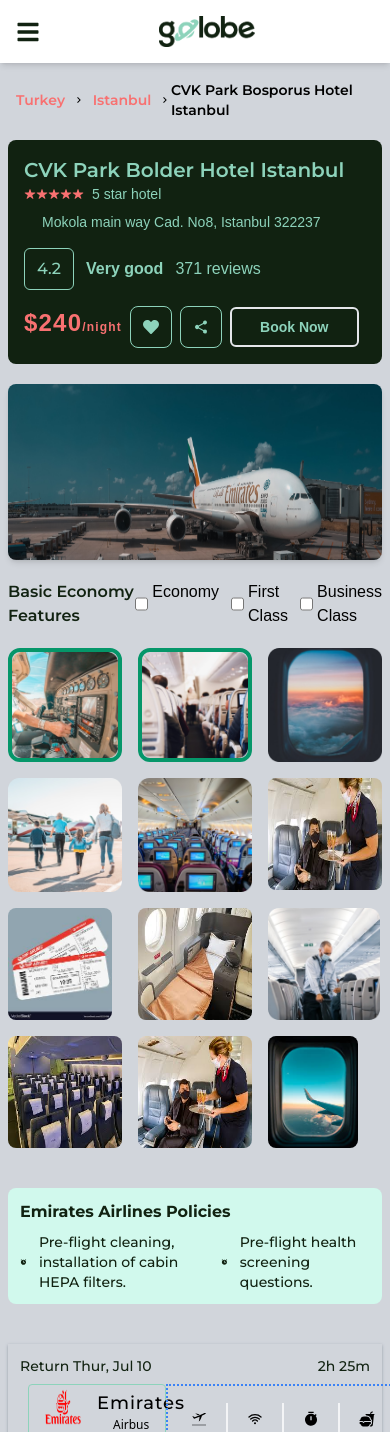
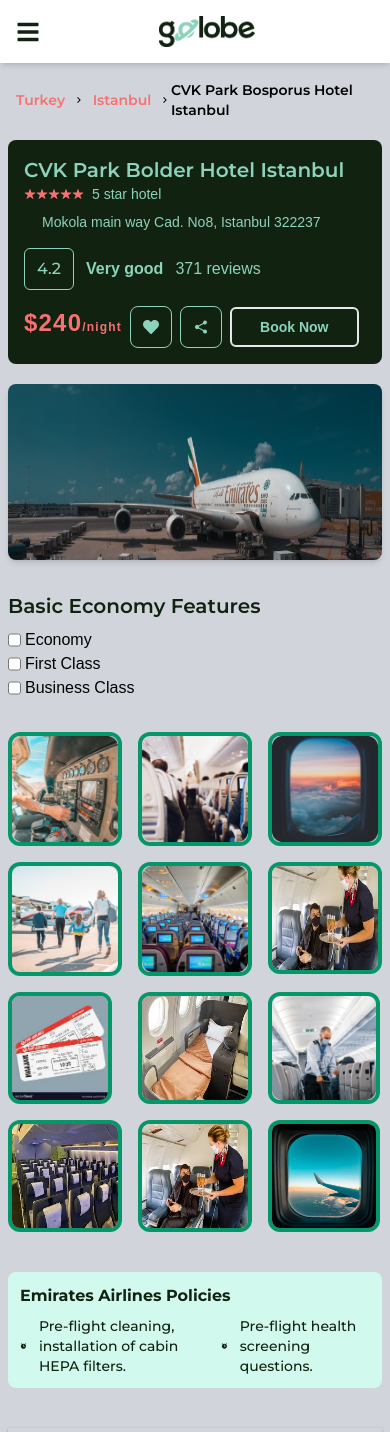
Before and after one commit to Heritagify/Travelling-Website, a React (Vite) app: page /flightDetail in a window 390 px wide. Shown: the top 1432 px of the page. Built offline with nearby package versions, Linux system fonts and the light colour scheme; some icons are missing; a web font is replaced by a local one.

Commit message:
working on responsiveness

```diff
--- a/src/FlightFlows/FlightDetail.jsx
+++ b/src/FlightFlows/FlightDetail.jsx
@@ -78,9 +78,9 @@ const FlightDetail = () => {
                 alt='airbus'
                 className='h-44 md:h-72 w-full rounded-lg shadow-md'
             />
-            <div className='flex justify-between my-5'>
-                <h1 className='font-monts text-blackGreen font-semibold'>Basic Economy Features</h1>
-                <div className='flex gap-3'>
+            <div className='md:flex justify-between my-8 md:my-5'>
+                <h1 className='font-monts text-blackGreen text-xl md:text-sm font-semibold my-2 md:my-0'>Basic Economy Features</h1>
+                <div className='md:flex gap-5 md:gap-3'>
                     <h1 className='flex gap-1'>
                         <input
                             type='checkbox'
@@ -112,52 +112,52 @@ const FlightDetail = () => {
                 <img
                     src={planeWindow}
                     alt='A plane window'
-                    className='md:w-20 md:h-20'
+                    className='border-4 border-emerald-600 rounded-xl md:w-20 md:h-20'
                 />
                 <img
                     src={passenger}
                     alt='Passenger'
-                    className='md:w-20 md:h-20'
+                    className='border-4 border-emerald-600 rounded-xl md:w-20 md:h-20'
                 />
                 <img
                     src={planeSeat}
                     alt='Passenger'
-                    className='md:w-20 md:h-20'
+                    className='border-4 border-emerald-600 rounded-xl md:w-20 md:h-20'
                 />
                 <img
                     src={hostess}
                     alt='Passenger'
-                    className='md:w-20 h-28 md:h-20 rounded-lg'
+                    className='md:w-20 h-28 md:h-20 border-4 border-emerald-600 rounded-xl'
                 />
                 <img
                     src={ticket}
                     alt='Passenger'
-                    className='md:w-20 h-28 md:h-20 rounded-lg'
+                    className='md:w-20 h-28 md:h-20 border-4 border-emerald-600 rounded-xl'
                 />
                 <img
                     src={businessClass}
                     alt='Passenger'
-                    className='md:w-20 h-28 md:h-20 rounded-lg'
+                    className='md:w-20 h-28 md:h-20 border-4 border-emerald-600 rounded-xl'
                 />
                 <img
                     src={attendant}
                     alt='Passenger'
-                    className='md:w-20 h-28 md:h-20 rounded-lg'
+                    className='md:w-20 h-28 md:h-20 border-4 border-emerald-600 rounded-xl'
                 />
                 <img
                     src={economy}
                     alt='Passenger'
-                    className='md:w-20 h-28 md:h-20 rounded-lg'
+                    className='md:w-20 h-28 md:h-20 border-4 border-emerald-600 rounded-xl'
                 />
                 <img
                     src={firstClass}
                     alt='Passenger'
-                    className='md:w-20 h-28 md:h-20 rounded-lg'
+                    className='md:w-20 h-28 md:h-20 border-4 border-emerald-600 rounded-xl'
                 />
                 <img
                     src={windowView}
                     alt='Passenger'
-                    className='md:w-20 h-28 md:h-20 rounded-lg'
+                    className='w-28 md:w-20 h-28 md:h-20 border-4 border-emerald-600 rounded-xl'
                 />
             </div>
             <div className='bg-lightMint my-10 p-3 rounded-lg space-y-2'>
```
